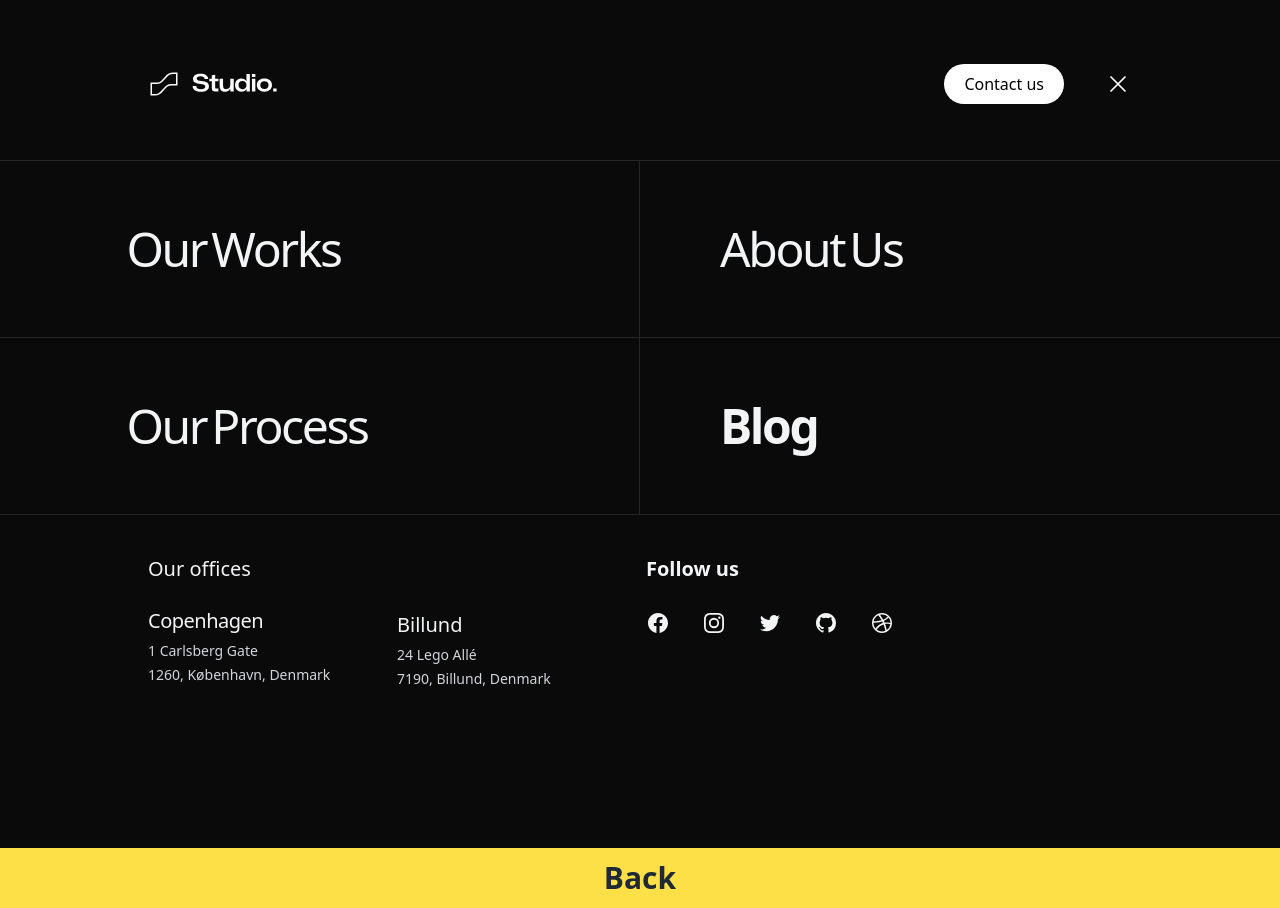
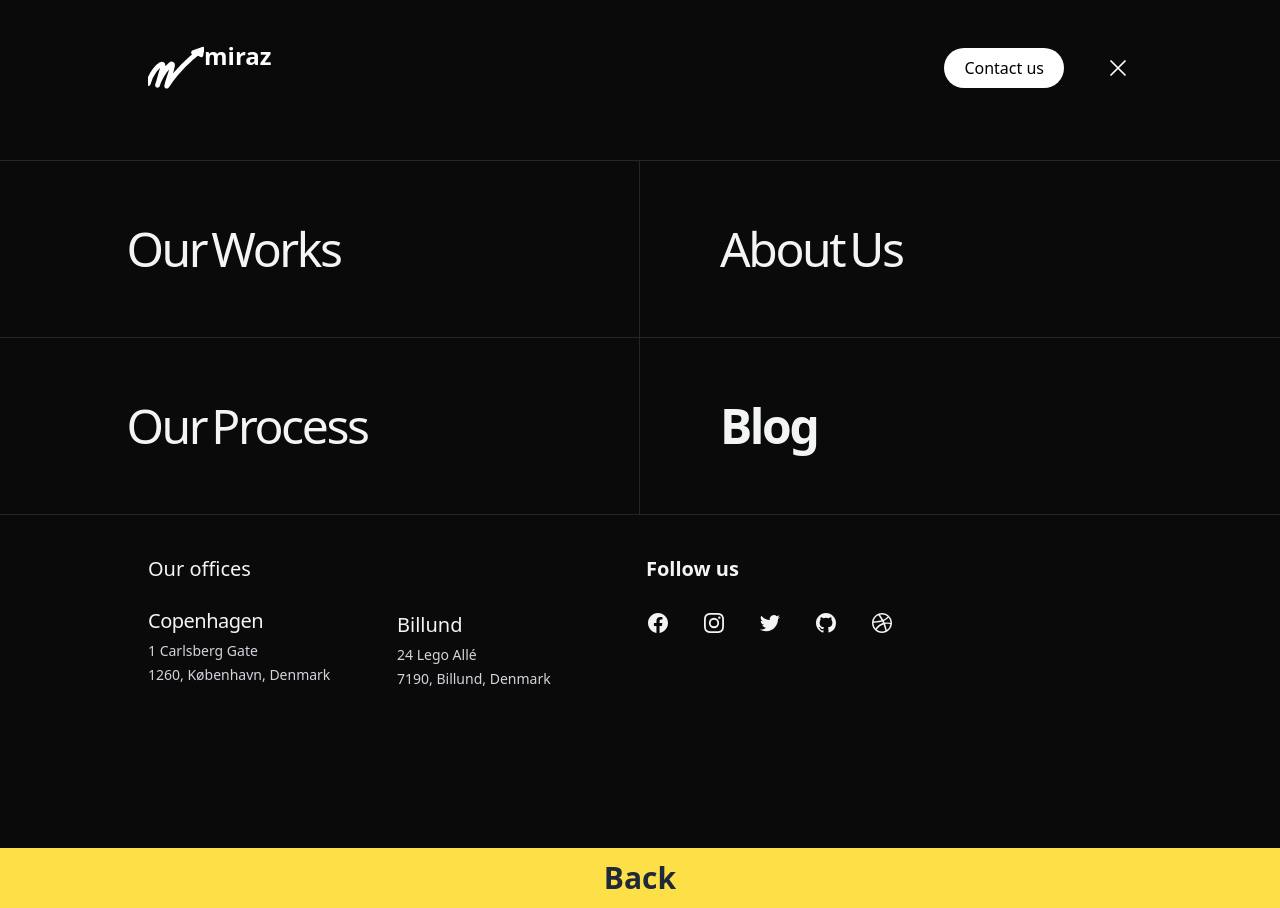
Before and after one commit to miraz66/test-backend, a React (Vite) app: page /header in a window 1280 px wide. Both pictures are taken after a click on the button 1118 px from the left and 92 px from the top of the page. Shown: the top 908 px of the page. Built offline with nearby package versions, Linux system fonts and the light colour scheme.

Commit message:
ProtfolioHeader

```diff
--- a/src/components/PHeader.jsx
+++ b/src/components/PHeader.jsx
@@ -6,11 +6,11 @@ export default function PHeader() {
     <>
       <MainContainer>
         <HomeDisplay css="h-[42rem] lg:h-[50rem] xl:h-[48rem] relative rounded-t-[40px]">
-          <div className="absolute top-52 md:top-60 lg:top-72 xl:top-72 w-full">
+          <div className="absolute top-52 md:top-60 lg:top-72 xl:top-60 w-full">
             <div className="max-w-7xl mx-5 lg:mx-10 2xl:mx-auto">
-              <div className="max-w-3xl mx-auto">
+              <div className="max-w-4xl">
                 <span className="text-neutral-600 font-bold">HELLO, I'M</span>
-                <h1 className="text-4xl md:text-5xl lg:text-6xl xl:text-7xl uppercase text-neutral-800 font-semibold tracking-wide leading-10 lg:leading-[90px]">
+                <h1 className="text-4xl pt-2 md:text-5xl lg:text-6xl xl:text-7xl uppercase text-neutral-800 font-semibold tracking-wide leading-10 lg:leading-[90px]">
                   Md.MIRAJUL ISLAM
                 </h1>
 
--- a/src/components/new/MainContainer.jsx
+++ b/src/components/new/MainContainer.jsx
@@ -20,8 +20,8 @@ export default function MainContainer({ children }) {
           <div
             className={
               !isOpen
-                ? "text-white px-5 absolute pt-16 pb-10 w-full left-0 flex justify-between items-center z-50 ease-in-out duration-500"
-                : "absolute px-5 pt-16 pb-10 w-full left-0 flex justify-between items-center z-50 ease-in-out duration-500"
+                ? "text-white px-5 absolute pt-10 pb-10 w-full left-0 flex justify-between items-center z-50 ease-in-out duration-500"
+                : "absolute px-5 pt-10 pb-10 w-full left-0 flex justify-between items-center z-50 ease-in-out duration-500"
             }
           >
             <div className="text-2xl font-bold">
@@ -56,41 +56,34 @@ export default function MainContainer({ children }) {
                 </a>
               ) : (
                 <a aria-label="Home" href="/">
-                  <svg
-                    viewBox="0 0 130 32"
-                    aria-hidden="true"
-                    className="group/logo h-8 max-sm:hidden"
-                  >
+                  <a className="flex items-" aria-label="Home" href="/">
                     <svg
-                      viewBox="0 0 32 32"
-                      aria-hidden="true"
-                      preserveAspectRatio="xMinYMid meet"
+                      className="w-14 h-14"
+                      viewBox="0 0 93 63"
+                      fill="none"
+                      xmlns="http://www.w3.org/2000/svg"
                     >
-                      <rect
-                        clipPath="url(#:rn:-clip)"
-                        className="h-8 transition-all duration-500 fill-neutral-50 w-0 group-hover/logo:w-8"
-                      ></rect>
-                      <use
-                        href="#:rn:-path"
-                        className="stroke-neutral-50"
-                        fill="none"
-                        strokeWidth="1.5"
-                      ></use>
-                      <defs>
-                        <path
-                          id=":rn:-path"
-                          d="M3.25 26v.75H7c1.305 0 2.384-.21 3.346-.627.96-.415 1.763-1.02 2.536-1.752.695-.657 1.39-1.443 2.152-2.306l.233-.263c.864-.975 1.843-2.068 3.071-3.266 1.209-1.18 2.881-1.786 4.621-1.786h5.791V5.25H25c-1.305 0-2.384.21-3.346.627-.96.415-1.763 1.02-2.536 1.751-.695.658-1.39 1.444-2.152 2.307l-.233.263c-.864.975-1.843 2.068-3.071 3.266-1.209 1.18-2.881 1.786-4.621 1.786H3.25V26Z"
-                        ></path>
-                        <clipPath id=":rn:-clip">
-                          <use href="#:rn:-path"></use>
-                        </clipPath>
-                      </defs>
+                      <path
+                        d="M0.441528 57.1661C2.74403 49.2945 5.80364 42.3799 10.6899 35.806C13.4217 32.1307 16.6328 28.0531 20.8114 25.9005C27.3346 22.5401 24.3263 31.45 23.3651 34.5262C21.1688 41.5559 19.1946 48.627 17.1407 55.6984C16.7376 57.0861 15.5582 61.2538 15.8656 59.8418C16.5865 56.5301 18.1765 53.1466 19.6704 50.1315C23.8163 41.7643 29.6943 32.3539 36.9179 26.2513C39.3361 24.2084 41.1917 23.9172 40.5228 27.8639C38.7095 38.5636 34.0796 48.6849 31.5722 59.2372C31.0117 61.5964 30.6634 62.8382 32.3445 60.1926C36.5442 53.583 41.0762 47.2348 46.1918 41.2999C54.0891 32.1376 62.5831 23.3559 71.6703 15.3677C78.0002 9.80325 84.6755 4.28555 92.2461 0.513092"
+                        stroke="currentColor"
+                        strokeWidth="8"
+                        strokeLinecap="round"
+                      ></path>
+                      <path
+                        d="M90.1126 0.685474C85.3914 2.4363 80.67 4.17214 75.9325 5.87885"
+                        stroke="currentColor"
+                        strokeWidth="8"
+                        strokeLinecap="round"
+                      ></path>
+                      <path
+                        d="M74.7472 6.91321C78.7247 7.08814 81.4453 7.12379 84.7777 9.15913C85.7829 9.77312 87.5776 11.2244 88.8196 11.2015C89.7424 11.1845 89.4334 8.33619 89.4708 7.75364C89.6306 5.26606 90.7651 3.55425 92.1383 1.569"
+                        stroke="currentColor"
+                        strokeWidth="5"
+                        strokeLinecap="round"
+                      ></path>
                     </svg>
-                    <path
-                      className="fill-neutral-50"
-                      d="M52.928 23.716c5.184 0 7.992-1.992 7.992-5.28 0-3.888-2.688-4.8-7.512-5.376-3.36-.408-4.728-.672-4.728-2.448 0-1.464 1.44-2.376 3.912-2.376 2.4 0 3.936.864 4.104 2.784h3.576c-.24-3.288-3-5.232-7.536-5.232-4.728 0-7.68 1.896-7.68 5.208 0 3.48 2.712 4.464 7.416 5.04 3.216.408 4.8.648 4.8 2.664 0 1.584-1.392 2.544-4.224 2.544-3.048 0-4.68-1.176-4.752-3.288H44.6c.072 3.408 2.616 5.76 8.328 5.76Zm14.175-.216h3.312v-2.928h-1.968c-.84 0-1.272-.24-1.272-1.104v-6.144h3.24v-2.592h-3.24V6.676l-3.36.648v3.408h-2.496v2.592h2.496v7.2c0 2.04 1.248 2.976 3.288 2.976Zm10.078.216c2.16 0 4.104-1.008 4.944-2.64h.168l.144 2.424h3.288V10.732h-3.432v6.336c0 2.4-1.584 4.032-3.984 4.032-2.328 0-3.264-1.368-3.264-3.936v-6.432h-3.432v7.032c0 4.416 2.256 5.952 5.568 5.952Zm16.24.048c2.52 0 4.2-1.008 4.944-2.496h.168l.072 2.232h3.264V6.004h-3.408v7.008h-.168c-.792-1.56-2.592-2.52-4.848-2.52-3.816 0-6.384 2.592-6.384 6.624 0 4.056 2.568 6.648 6.36 6.648Zm1.032-2.616c-2.472 0-3.96-1.536-3.96-4.032s1.488-4.008 3.96-4.008 3.984 1.512 3.984 3.648v.744c0 2.136-1.536 3.648-3.984 3.648Zm9.485-12.216h3.408V6.004h-3.408v2.928Zm0 14.568h3.408V10.732h-3.408V23.5Zm12.481.24c4.584 0 7.56-2.52 7.56-6.624 0-4.152-3-6.624-7.56-6.624s-7.56 2.52-7.56 6.624c0 4.128 3.024 6.624 7.56 6.624Zm0-2.64c-2.592 0-4.128-1.56-4.128-3.984s1.536-3.984 4.128-3.984c2.616 0 4.152 1.536 4.152 3.984 0 2.424-1.56 3.984-4.152 3.984Zm8.794 2.4h3.384v-2.88h-3.384v2.88Z"
-                    ></path>
-                  </svg>
+                    miraz
+                  </a>
                 </a>
               )}
 
@@ -155,7 +148,7 @@ export default function MainContainer({ children }) {
                 className={
                   isOpen
                     ? "bg-gray-900 text-white px-5 py-0.5 md:py-2 text-sm md:text-base rounded-full font-medium hover:bg-gray-600"
-                    : "bg-white text-black px-5 py-0.5 md:py-2 text-sm md:text-base rounded-full font-medium hover:bg-gray-100"
+                    : "bg-white text-black px-5 py-0.5 md:py-1 text-sm md:text-base rounded-full font-medium hover:bg-gray-100"
                 }
               >
                 Contact us
```
